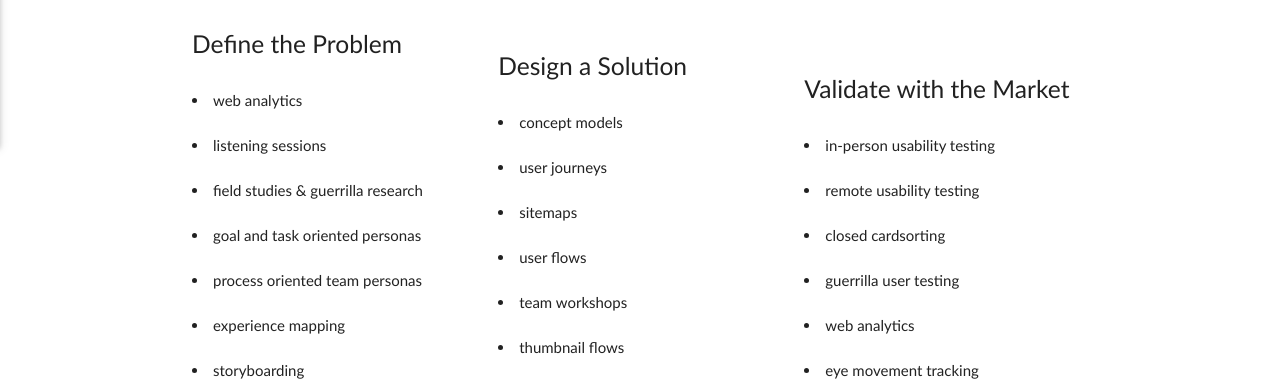
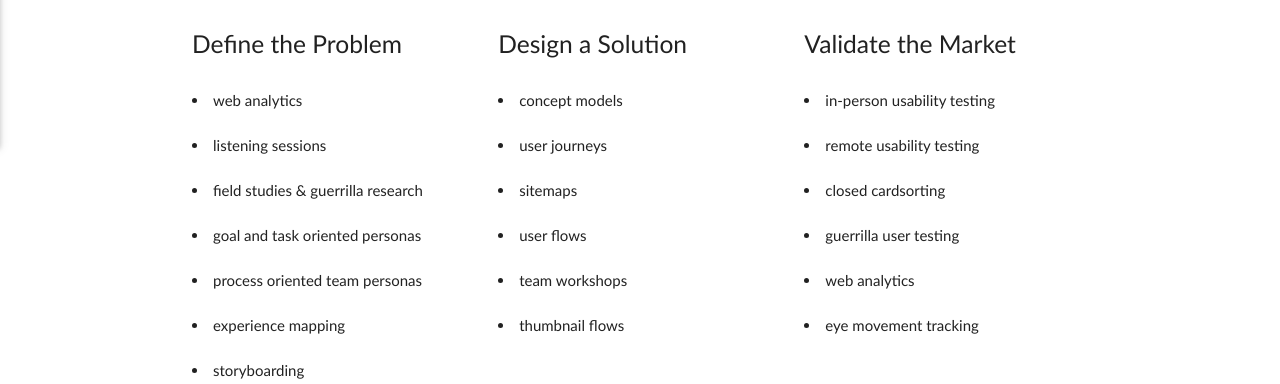
Before and after one commit to katiejohnsonsf/portfolio-Dec-2016, a plain HTML site: page about.html in a window 1280 px wide. Shown: the part 713-1097 px from the top of the page. Drawn offline with nearby package versions, Linux system fonts and the light colour scheme; a script that the page names is missing; files whose address does not match are found by name.

Commit message:
validate

```diff
--- a/about.html
+++ b/about.html
@@ -106,7 +106,7 @@
                   <br>
                 <li>storyboarding</li>
         </div>
-<br>
+
         <div class="col s12 m4">
             <h5>Design a Solution</h5>
             <br>
@@ -122,9 +122,9 @@
                   <br>
                 <li>thumbnail flows</li>
         </div>
-<br>
-        <div class="col s12 m4">
-            <h5>Validate with the Market</h5>
+
+  <div class="col s12 m4">
+            <h5>Validate the Market</h5>
             <br>
                       <li>in-person usability testing</li>
                     <br>
@@ -141,7 +141,8 @@
       </div>
 
     </div>
-    <br><br>
+    <br>
+    <br>
 
     <div class="section">
 
```
